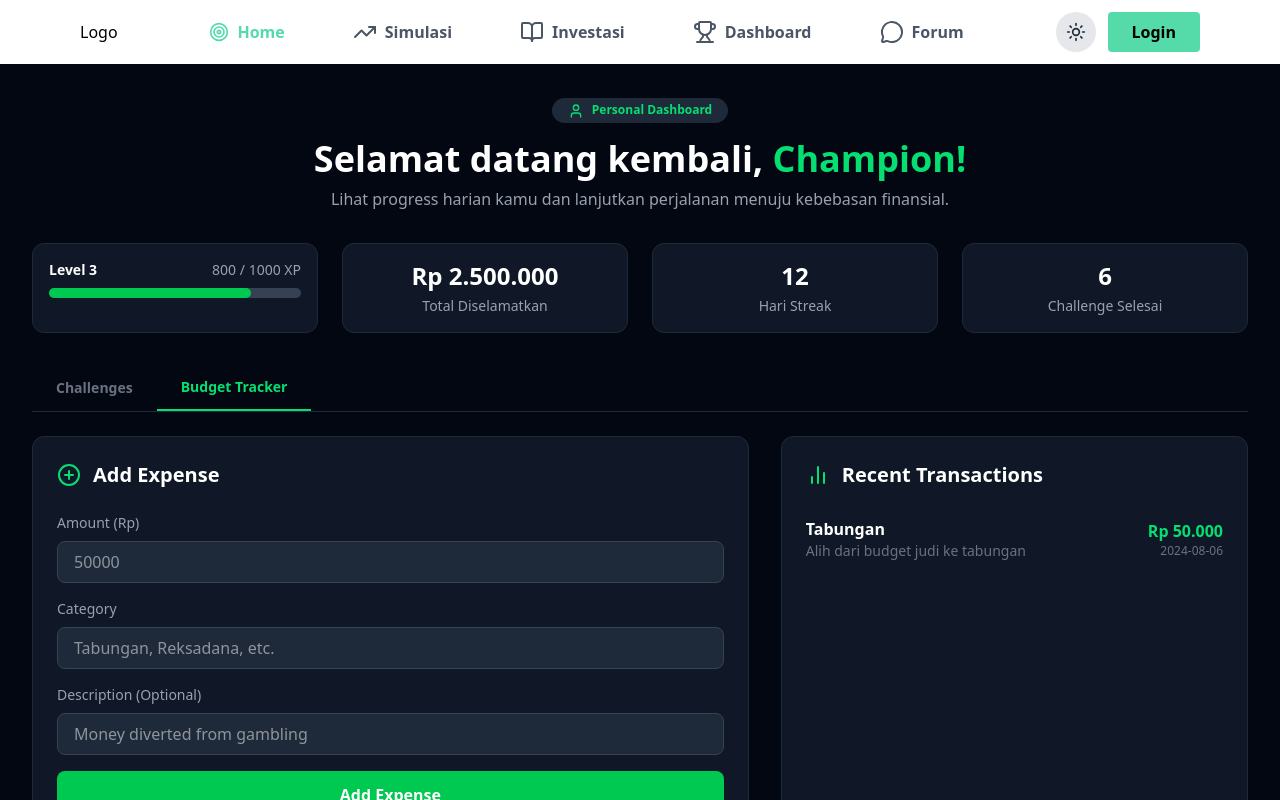
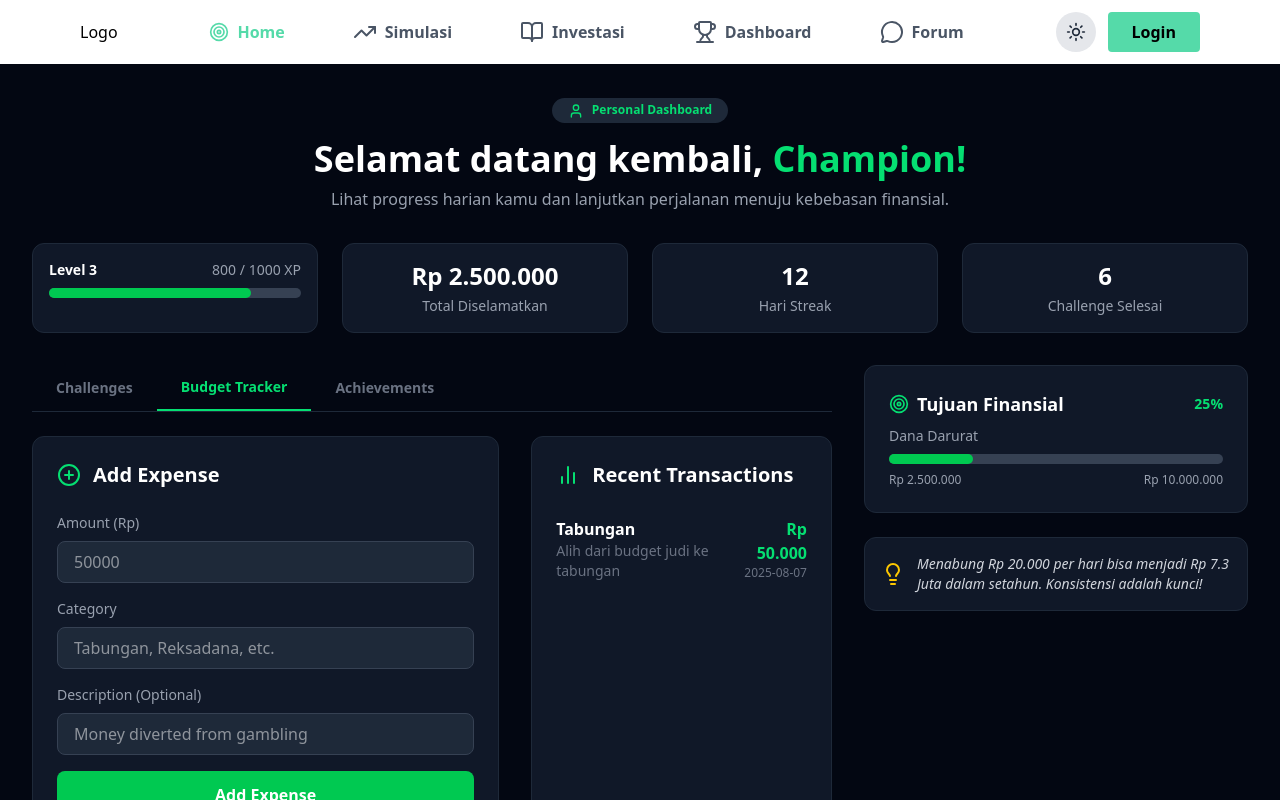
Before and after one commit to dudiddump/gemastik25, a Next.js app: page /dashboard in a window 1280 px wide. Both pictures are taken after a click on the button "Budget Tracker". Shown: the top 800 px of the page. Built offline with nearby package versions, Linux system fonts and the light colour scheme.

Commit message:
update tampilan

```diff
--- a/app/(main)/dashboard/page.tsx
+++ b/app/(main)/dashboard/page.tsx
@@ -1,114 +1,82 @@
 "use client";
 import React, { useState, useEffect } from 'react';
-import { User, DollarSign, Flame, CheckSquare, RefreshCw, PlusCircle, BarChart2 } from 'lucide-react';
+const ResponsiveContainer = ({ children }: { children: React.ReactNode }) => <div className="max-w-7xl mx-auto px-4 sm:px-6 lg:px-8">{children}</div>;
+import { User, DollarSign, Flame, CheckSquare, RefreshCw, PlusCircle, BarChart2, Award, Target, Lightbulb, Star } from 'lucide-react';
 
-const ResponsiveContainer = ({ children }: { children: React.ReactNode }) => <div className="max-w-7xl mx-auto px-4 sm:px-6 lg:px-8">{children}</div>;
-
-interface LevelCardProps {
-    level: number;
-    currentXp: number;
-    requiredXp: number;
-}
-interface InfoCardProps {
-    title: string;
-    value: string;
-}
-interface ChallengeItemProps {
-    title: string;
-    description: string;
-    xp: number;
-}
-interface FormInputProps {
-    label: string;
-    type: string;
-    placeholder: string;
-    value: string | number;
-    onChange: (e: React.ChangeEvent<HTMLInputElement>) => void;
-    name: string;
-}
-interface Transaction {
-    category: string;
-    description: string;
-    amount: string;
-    date: string;
-}
+interface LevelCardProps { level: number; currentXp: number; requiredXp: number; }
+interface InfoCardProps { title: string; value: string; }
+interface ChallengeItemProps { title: string; description:string; xp: number; }
+interface FormInputProps { label: string; type: string; placeholder: string; value: string | number; onChange: (e: React.ChangeEvent<HTMLInputElement>) => void; name: string; }
+interface Transaction { category: string; description: string; amount: string; date: string; }
 interface TransactionItemProps extends Transaction {}
-interface FormState {
-    amount: string;
-    category: string;
-    description: string;
-    type: string;
-}
+interface FormState { amount: string; category: string; description: string; type: string; }
+interface BadgeProps { icon: React.ReactNode; title: string; description: string; }
+interface GoalProps { title: string; currentAmount: number; targetAmount: number; }
 
 const LevelCard = ({ level, currentXp, requiredXp }: LevelCardProps) => (
     <div className="bg-gray-900 p-4 rounded-xl border border-gray-800">
-        <div className="flex items-center justify-between text-sm">
-            <p className="font-bold text-white">Level {level}</p>
-            <p className="text-gray-400">{currentXp} / {requiredXp} XP</p>
-        </div>
-        <div className="mt-2 w-full bg-gray-700 rounded-full h-2.5">
-            <div className="bg-green-500 h-2.5 rounded-full" style={{ width: `${(currentXp / requiredXp) * 100}%` }}></div>
-        </div>
+        <div className="flex items-center justify-between text-sm"><p className="font-bold text-white">Level {level}</p><p className="text-gray-400">{currentXp} / {requiredXp} XP</p></div>
+        <div className="mt-2 w-full bg-gray-700 rounded-full h-2.5"><div className="bg-green-500 h-2.5 rounded-full" style={{ width: `${(currentXp / requiredXp) * 100}%` }}></div></div>
     </div>
 );
 
 const InfoCard = ({ title, value }: InfoCardProps) => (
     <div className="bg-gray-900 p-4 rounded-xl border border-gray-800 text-center">
-        <p className="text-2xl font-bold text-white">{value}</p>
-        <p className="text-sm text-gray-400 mt-1">{title}</p>
+        <p className="text-2xl font-bold text-white">{value}</p><p className="text-sm text-gray-400 mt-1">{title}</p>
     </div>
 );
 
 const ChallengeItem = ({ title, description, xp }: ChallengeItemProps) => (
     <div className="bg-gray-900 p-4 rounded-lg border border-gray-800 flex items-center justify-between">
-        <div>
-            <p className="font-semibold text-white">{title}</p>
-            <p className="text-sm text-gray-400">{description}</p>
-            <p className="text-sm font-bold text-green-400 mt-1">+{xp} XP</p>
-        </div>
-        <button className="p-2 rounded-full bg-gray-700 hover:bg-gray-600">
-            <RefreshCw className="h-5 w-5 text-gray-300" />
-        </button>
+        <div><p className="font-semibold text-white">{title}</p><p className="text-sm text-gray-400">{description}</p><p className="text-sm font-bold text-green-400 mt-1">+{xp} XP</p></div>
+        <button className="p-2 rounded-full bg-gray-700 hover:bg-gray-600"><RefreshCw className="h-5 w-5 text-gray-300" /></button>
     </div>
 );
 
 const FormInput = ({ label, type, placeholder, value, onChange, name }: FormInputProps) => (
     <div>
         <label className="block text-sm font-medium text-gray-400 mb-2">{label}</label>
-        <input
-            type={type}
-            name={name}
-            placeholder={placeholder}
-            value={value}
-            onChange={onChange}
-            className="w-full bg-gray-800 border border-gray-700 rounded-lg px-4 py-2 text-white focus:ring-green-500 focus:border-green-500"
-        />
+        <input type={type} name={name} placeholder={placeholder} value={value} onChange={onChange} className="w-full bg-gray-800 border border-gray-700 rounded-lg px-4 py-2 text-white focus:ring-green-500 focus:border-green-500"/>
     </div>
 );
 
 const TransactionItem = ({ category, description, amount, date }: TransactionItemProps) => (
     <div className="flex items-center justify-between py-3 border-b border-gray-800 last:border-b-0">
-        <div>
-            <p className="font-semibold text-white">{category}</p>
-            <p className="text-sm text-gray-500">{description}</p>
+        <div><p className="font-semibold text-white">{category}</p><p className="text-sm text-gray-500">{description}</p></div>
+        <div className="text-right"><p className="font-bold text-green-400">{amount}</p><p className="text-xs text-gray-500">{date}</p></div>
     </div>
-        <div className="text-right">
-            <p className="font-bold text-green-400">{amount}</p>
-            <p className="text-xs text-gray-500">{date}</p>
+);
+
+const Badge = ({ icon, title, description }: BadgeProps) => (
+    <div className="flex items-center p-4 bg-gray-900 rounded-lg border border-gray-800 space-x-4">
+        <div className="text-yellow-400">{icon}</div>
+        <div><p className="font-semibold text-white">{title}</p><p className="text-sm text-gray-400">{description}</p></div>
     </div>
+);
+
+const GoalCard = ({ title, currentAmount, targetAmount }: GoalProps) => {
+    const progress = Math.min((currentAmount / targetAmount) * 100, 100);
+    const formatCurrency = (value: number) => new Intl.NumberFormat('id-ID', { style: 'currency', currency: 'IDR', minimumFractionDigits: 0 }).format(value);
+    return (
+        <div className="bg-gray-900 p-6 rounded-xl border border-gray-800">
+            <div className="flex items-center justify-between mb-2"><h3 className="text-lg font-semibold text-white flex items-center"><Target className="h-5 w-5 mr-2 text-green-400"/>Tujuan Finansial</h3><span className="text-sm font-bold text-green-400">{Math.round(progress)}%</span></div>
+            <p className="text-sm text-gray-400 mb-2">{title}</p>
+            <div className="w-full bg-gray-700 rounded-full h-2.5 mb-2"><div className="bg-green-500 h-2.5 rounded-full" style={{ width: `${progress}%` }}></div></div>
+            <div className="text-xs text-gray-400 flex justify-between"><span>{formatCurrency(currentAmount)}</span><span>{formatCurrency(targetAmount)}</span></div>
+        </div>
+    );
+};
+
+const InsightCard = ({ text }: { text: string }) => (
+    <div className="bg-gray-900 p-4 rounded-xl border border-gray-800 flex items-center space-x-3">
+        <Lightbulb className="h-6 w-6 text-yellow-400 flex-shrink-0" />
+        <p className="text-sm text-gray-300 italic">{text}</p>
     </div>
 );
 
 const BudgetTracker = () => {
-    const [transactions, setTransactions] = useState<Transaction[]>([
-        { category: "Tabungan", description: "Alih dari budget judi ke tabungan", amount: "Rp 50.000", date: "2024-08-06" },
-    ]);
-    const [formState, setFormState] = useState<FormState>({
-        amount: '',
-        category: '',
-        description: '',
-        type: 'Other'
-    });
+    const [transactions, setTransactions] = useState<Transaction[]>([{ category: "Tabungan", description: "Alih dari budget judi ke tabungan", amount: "Rp 50.000", date: "2025-08-07" }]);
+    const [formState, setFormState] = useState<FormState>({ amount: '', category: '', description: '', type: 'Other' });
 
     const handleInputChange = (e: React.ChangeEvent<HTMLInputElement>) => {
         const { name, value } = e.target;
@@ -117,10 +85,7 @@ const BudgetTracker = () => {
 
     const handleAddExpense = (e: React.FormEvent<HTMLFormElement>) => {
         e.preventDefault();
-        if (!formState.amount || !formState.category) {
-            alert("Amount and Category are required!");
-            return;
-        }
+        if (!formState.amount || !formState.category) { return; }
         const newTransaction: Transaction = {
             category: formState.category,
             description: formState.description || "No description",
@@ -134,27 +99,17 @@ const BudgetTracker = () => {
     return (
         <div className="grid grid-cols-1 lg:grid-cols-5 gap-8">
             <div className="lg:col-span-3 bg-gray-900 p-6 rounded-xl border border-gray-800">
-                <h3 className="flex items-center text-xl font-bold text-white mb-6">
-                    <PlusCircle className="h-6 w-6 mr-3 text-green-400" />
-                    Add Expense
-                </h3>
+                <h3 className="flex items-center text-xl font-bold text-white mb-6"><PlusCircle className="h-6 w-6 mr-3 text-green-400" />Add Expense</h3>
                 <form onSubmit={handleAddExpense} className="space-y-4">
                     <FormInput label="Amount (Rp)" type="number" placeholder="50000" name="amount" value={formState.amount} onChange={handleInputChange} />
                     <FormInput label="Category" type="text" placeholder="Tabungan, Reksadana, etc." name="category" value={formState.category} onChange={handleInputChange} />
                     <FormInput label="Description (Optional)" type="text" placeholder="Money diverted from gambling" name="description" value={formState.description} onChange={handleInputChange} />
-                    <button type="submit" className="w-full bg-green-500 text-white font-bold py-3 rounded-lg hover:bg-green-600 transition-colors">
-                        Add Expense
-                    </button>
+                    <button type="submit" className="w-full bg-green-500 text-white font-bold py-3 rounded-lg hover:bg-green-600 transition-colors">Add Expense</button>
                 </form>
             </div>
             <div className="lg:col-span-2 bg-gray-900 p-6 rounded-xl border border-gray-800">
-                <h3 className="flex items-center text-xl font-bold text-white mb-4">
-                    <BarChart2 className="h-6 w-6 mr-3 text-green-400" />
-                    Recent Transactions
-                </h3>
-                <div className="space-y-2">
-                    {transactions.map((tx, index) => <TransactionItem key={index} {...tx} />)}
-                </div>
+                <h3 className="flex items-center text-xl font-bold text-white mb-4"><BarChart2 className="h-6 w-6 mr-3 text-green-400" />Recent Transactions</h3>
+                <div className="space-y-2">{transactions.map((tx, index) => <TransactionItem key={index} {...tx} />)}</div>
             </div>
         </div>
     );
@@ -163,16 +118,17 @@ const BudgetTracker = () => {
 const DashboardPage = () => {
     const [activeTab, setActiveTab] = useState('Challenges');
     const user = { name: "Champion" };
+    const achievements = [
+        { icon: <Flame className="h-8 w-8"/>, title: "Pejuang 7 Hari", description: "Login 7 hari berturut-turut." },
+        { icon: <Star className="h-8 w-8"/>, title: "Investor Pemula", description: "Berhasil menabung Rp 500.000." },
+    ];
 
     return (
         <div className="bg-gray-950 min-h-screen text-white">
             <ResponsiveContainer>
                 <main className="py-8 pt-24">
                     <div className="text-center mb-8">
-                        <span className="inline-block bg-gray-800 text-green-400 text-xs font-semibold px-4 py-1 rounded-full mb-4">
-                            <User className="inline-block h-4 w-4 mr-2" />
-                            Personal Dashboard
-                        </span>
+                        <span className="inline-block bg-gray-800 text-green-400 text-xs font-semibold px-4 py-1 rounded-full mb-4"><User className="inline-block h-4 w-4 mr-2" />Personal Dashboard</span>
                         <h1 className="text-4xl font-bold">Selamat datang kembali, <span className="text-green-400">{user.name}!</span></h1>
                         <p className="text-gray-400 mt-2">Lihat progress harian kamu dan lanjutkan perjalanan menuju kebebasan finansial.</p>
                     </div>
@@ -184,34 +140,37 @@ const DashboardPage = () => {
                         <InfoCard title="Challenge Selesai" value="6" />
                     </div>
 
-                    <div>
+                    <div className="grid grid-cols-1 lg:grid-cols-3 gap-8">
+                        <div className="lg:col-span-2">
                             <div className="flex border-b border-gray-800 mb-6">
-                            <button
-                                onClick={() => setActiveTab('Challenges')}
-                                className={`px-6 py-3 font-semibold text-sm transition-colors ${activeTab === 'Challenges' ? 'text-green-400 border-b-2 border-green-400' : 'text-gray-500 hover:text-gray-300'}`}
-                            >
-                                Challenges
-                            </button>
-                            <button
-                                onClick={() => setActiveTab('Budget Tracker')}
-                                className={`px-6 py-3 font-semibold text-sm transition-colors ${activeTab === 'Budget Tracker' ? 'text-green-400 border-b-2 border-green-400' : 'text-gray-500 hover:text-gray-300'}`}
-                            >
-                                Budget Tracker
-                            </button>
+                                <button onClick={() => setActiveTab('Challenges')} className={`px-6 py-3 font-semibold text-sm transition-colors ${activeTab === 'Challenges' ? 'text-green-400 border-b-2 border-green-400' : 'text-gray-500 hover:text-gray-300'}`}>Challenges</button>
+                                <button onClick={() => setActiveTab('Budget Tracker')} className={`px-6 py-3 font-semibold text-sm transition-colors ${activeTab === 'Budget Tracker' ? 'text-green-400 border-b-2 border-green-400' : 'text-gray-500 hover:text-gray-300'}`}>Budget Tracker</button>
+                                <button onClick={() => setActiveTab('Achievements')} className={`px-6 py-3 font-semibold text-sm transition-colors ${activeTab === 'Achievements' ? 'text-green-400 border-b-2 border-green-400' : 'text-gray-500 hover:text-gray-300'}`}>Achievements</button>
                             </div>
-
                             <div>
                                 {activeTab === 'Challenges' && (
                                     <div className="space-y-4">
-                                    <h2 className="text-xl font-bold text-white">Daily Challenges</h2>
-                                    <p className="text-gray-400">Complete challenges to earn XP and build healthy financial habits.</p>
+                                        <h2 className="text-xl font-bold text-white">Daily Challenges</h2><p className="text-gray-400">Complete challenges to earn XP and build healthy financial habits.</p>
                                         <ChallengeItem title="Hari Bebas Judol" description="Tidak membuka aplikasi judi online hari ini" xp={50} />
                                         <ChallengeItem title="Alihkan ke Tabungan" description="Masukkan Rp50.000 ke tabungan/investasi" xp={75} />
                                     </div>
                                 )}
-                            {activeTab === 'Budget Tracker' && (
-                                <BudgetTracker />
+                                {activeTab === 'Budget Tracker' && (<BudgetTracker />)}
+                                {activeTab === 'Achievements' && (
+                                    <div className="space-y-4">
+                                        <h2 className="text-xl font-bold text-white">Your Badges</h2><p className="text-gray-400">Koleksi semua pencapaian untuk membuktikan progresmu!</p>
+                                        <div className="grid grid-cols-1 md:grid-cols-2 gap-4">
+                                            {achievements.map(badge => <Badge key={badge.title} {...badge} />)}
+                                            <div className="flex items-center justify-center p-4 bg-gray-900 rounded-lg border-2 border-dashed border-gray-700"><p className="text-gray-500">Badge lainnya akan muncul di sini</p></div>
+                                        </div>
+                                    </div>
                                 )}
+                            </div>
+                        </div>
+
+                        <div className="space-y-6">
+                            <GoalCard title="Dana Darurat" currentAmount={2500000} targetAmount={10000000} />
+                            <InsightCard text="Menabung Rp 20.000 per hari bisa menjadi Rp 7.3 Juta dalam setahun. Konsistensi adalah kunci!" />
                         </div>
                     </div>
                 </main>
--- a/components/CTA.tsx
+++ b/components/CTA.tsx
@@ -11,7 +11,7 @@ const ResponsiveContainer = ({ children }: { children: React.ReactNode }) => {
 
 const CTA = () => {
   return (
-    <div className="bg-gradient-to-b from-white to-green-50 dark:from-teal-900 dark:to-gray-900 pb-20">
+    <div className="bg-gradient-to-b from-green-50 to-white dark:from-teal-900 dark:to-gray-900 pb-20">
 
       <ResponsiveContainer>
         <section className="text-center">
--- a/components/Simulasi.tsx
+++ b/components/Simulasi.tsx
@@ -66,7 +66,7 @@ const Simulasi = () => {
   }, [dailySpend]);
 
   return (
-    <section id="simulasi" className="bg-gradient-to-b from-green-50 to-green-100 dark:from-gray-900 dark:to-teal-900 pt-15">
+    <section id="simulasi" className="bg-gradient-to-b from-white to-green-50 dark:from-gray-900 dark:to-teal-900 pt-15">
       <ResponsiveContainer>
         <div className="max-w-4xl mx-auto pb-10">
           <div className="py-5 text-center">
@@ -91,10 +91,10 @@ const Simulasi = () => {
                 id="daily-spend"
                 value={dailySpend}
                 onChange={(e) => setDailySpend(Number(e.target.value))}
-                className="mt-2 block w-full px-2 py-2 border border-gray-300 rounded-md shadow-sm focus:ring-green-500 focus:border-green-500 sm:text-sm"
+                className="mt-2 block w-full px-2 py-2 border border-gray-300 rounded-md shadow-sm focus:ring-green-500 focus:border-green-500 sm:text-sm dark:text-white"
                 placeholder="500000"
               />
-              {results && <p className="mt-1.5 px-1 text-sm text-gray-500 dark:text-gray-400">Per bulan: {results.monthlySpend}</p>}
+              {results && <p className="mt-1.5 px-1 text-sm text-gray-500 dark:text-gray-300">Per bulan: {results.monthlySpend}</p>}
             </div>
           </div>
 
@@ -109,9 +109,9 @@ const Simulasi = () => {
                   <h3 className="ml-4 text-xl font-bold text-red-800 dark:text-red-200">Kalau Lanjut Judi Online</h3>
                 </div>
                 <p className="text-sm text-red-600 dark:text-red-300 mt-1">Estimasi kerugian (95% loss rate)</p>
-                <div className="mt-2 space-y-2">
+                <div className="mt-3">
                   {Object.entries(results.loss).map(([period, value]) => (
-                    <div key={period} className={`flex justify-between items-center p-3 rounded-lg ${period === '1 Tahun' ? 'bg-red-100 dark:bg-red-500/30' : ''}`}>
+                    <div key={period} className={`flex justify-between items-center p-2.5 rounded-lg ${period === '1 Tahun' ? 'bg-red-100 dark:bg-red-500/30' : ''}`}>
                       <span className="font-semibold text-gray-700 dark:text-gray-200">{period}</span>
                       <span className="font-bold text-red-600 dark:text-red-300">-{String(value).replace('Rp', '').trim()}</span>
                     </div>
@@ -134,9 +134,9 @@ const Simulasi = () => {
                   <h3 className="ml-4 text-xl font-bold text-green-800 dark:text-green-200">Kalau Dialihkan ke Investasi</h3>
                 </div>
                 <p className="text-sm text-green-600 dark:text-green-300 mt-1">Estimasi keuntungan (12% return/tahun)</p>
-                <div className="mt-3 space-y-2">
+                <div className="mt-3">
                   {Object.entries(results.investment).map(([period, value]) => (
-                    <div key={period} className={`flex justify-between items-center p-3 rounded-lg ${period === '1 Tahun' ? 'bg-green-100 dark:bg-green-500/30' : ''}`}>
+                    <div key={period} className={`flex justify-between items-center p-2.5 rounded-lg ${period === '1 Tahun' ? 'bg-green-100 dark:bg-green-500/30' : ''}`}>
                       <span className="font-semibold text-gray-700 dark:text-gray-200">{period}</span>
                       <span className="font-bold text-green-600 dark:text-green-300">+{String(value).replace('Rp', '').trim()}</span>
                     </div>
```
Lines whose indentation alone changed are shown as unchanged.
